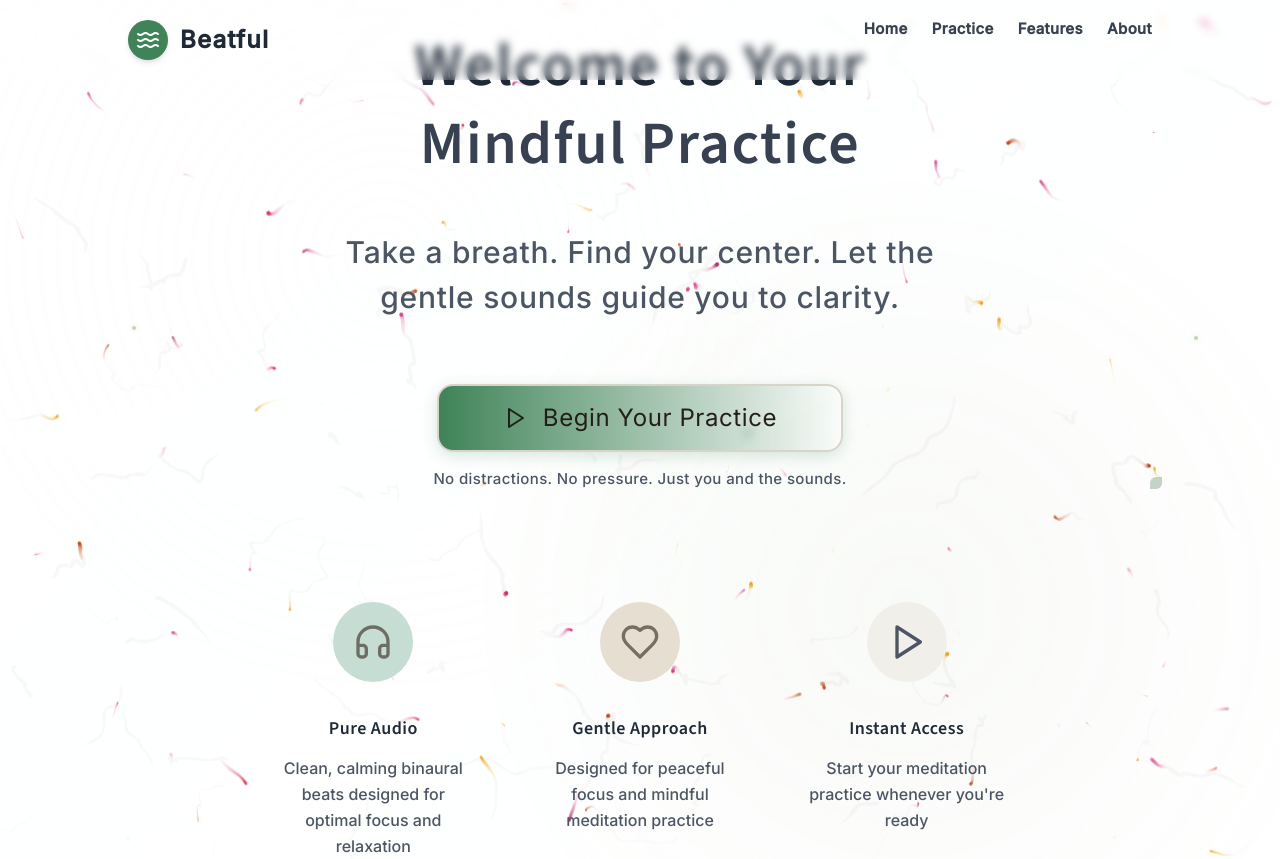
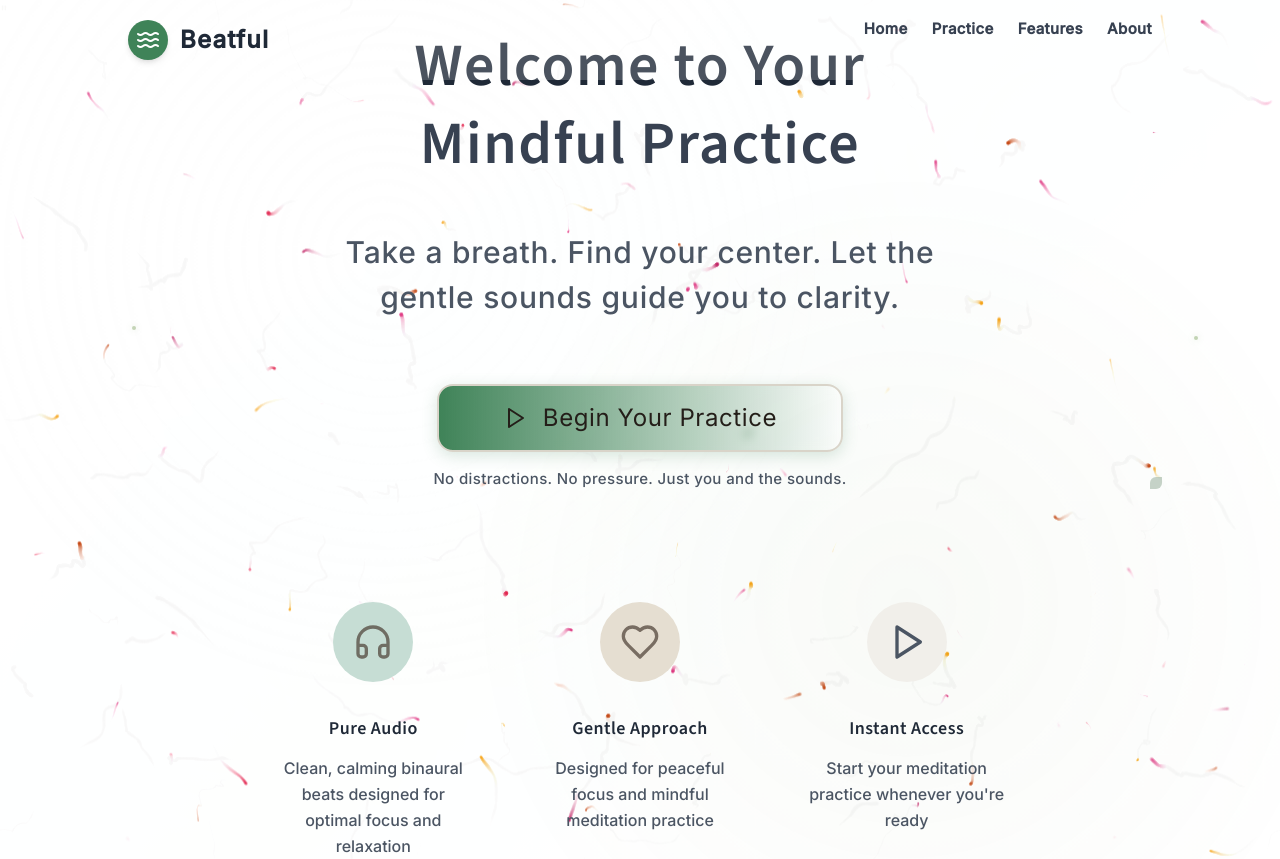
Before and after one commit to Sudhanshugtm/binaural-beats-app, a Next.js app: page / in a window 1280 px wide. Built offline with nearby package versions, Linux system fonts and the light colour scheme.

Commit message:
Fix header backdrop blur affecting text visibility
- Remove backdrop-blur-sm that was blurring content behind header
- Use solid background colors instead for better text legibility

🤖 Generated with [Claude Code](https://claude.ai/code)

Co-Authored-By: Claude <noreply@anthropic.com>

```diff
--- a/components/header.tsx
+++ b/components/header.tsx
@@ -32,8 +32,8 @@ export function Header() {
     <header
       className={`fixed top-0 left-0 right-0 z-50 transition-all duration-500 ease-in-out ${
         isScrolled
-          ? 'bg-white/95 backdrop-blur-sm shadow-md'
-          : 'bg-white/10 backdrop-blur-sm'
+          ? 'bg-white/95 shadow-md'
+          : 'bg-white/20'
       }`}
       role="banner"
     >
```
